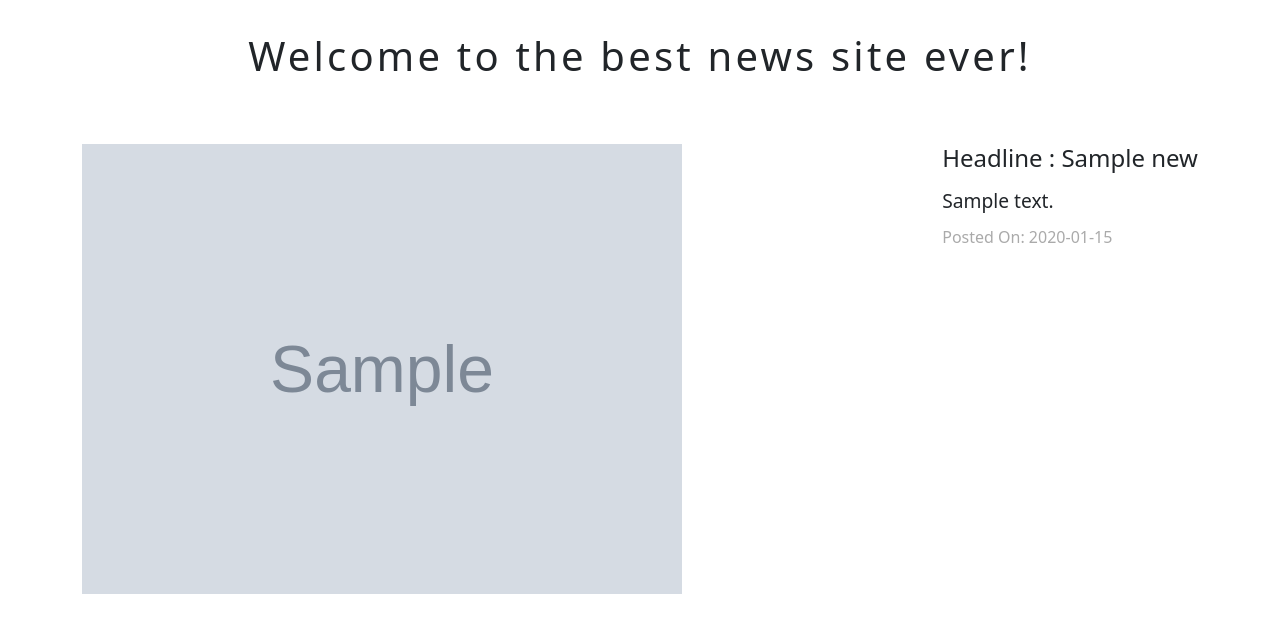
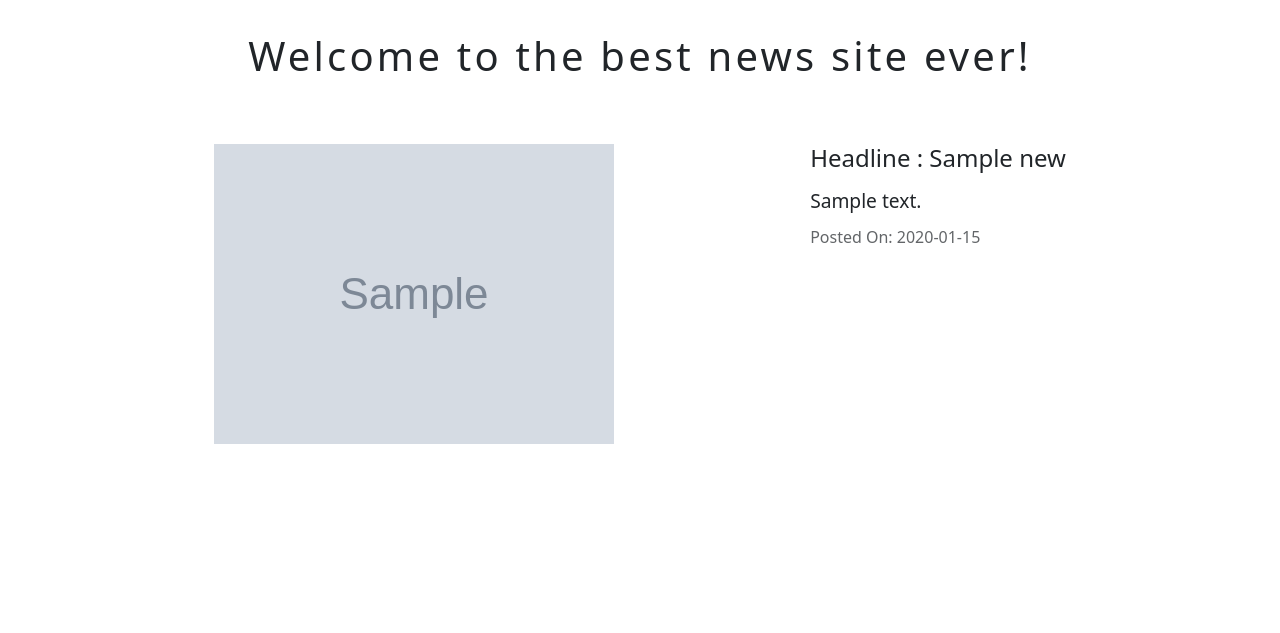
Before and after one commit to fobiero/python_NewsAPI_C02, a Flask app: template app/templates/home.html in a window 1280 px wide. Shown: the part 77-710 px from the top of the page. Run offline with Flask 2, Linux system fonts and the light colour scheme; the template is opened without the code that fills it: most values are stand-ins (such as "Sample title", 1, 10 or a date in 2020); grey boxes marked "Sample" are stand-in pictures.

Commit message:
edit default page layout

```diff
--- a/app/static/custom.css
+++ b/app/static/custom.css
@@ -39,11 +39,11 @@
 .main-cont {
     /* align-items: center; */
     display: flex;
-    justify-content: space-between;
+    justify-content: space-evenly;
 }
 
 .main-cont .thumb {
-    width: 600px;
+    width: 400px;
     margin-right: 4rem;
     height: 250px;
 }
@@ -73,5 +73,6 @@
 .det h5 {
     font-weight: 300;
     font-size: 1rem;
-    color: #aaa;
+    color: inherit;
+    opacity: .7;
 }
--- a/run.py
+++ b/run.py
@@ -1,6 +1,4 @@
-# from distutils.log import debug
-from urllib.parse import urljoin
-from wsgiref.util import request_uri
+
 from flask import Flask,render_template,request
 from newsapi import NewsApiClient
 
```
